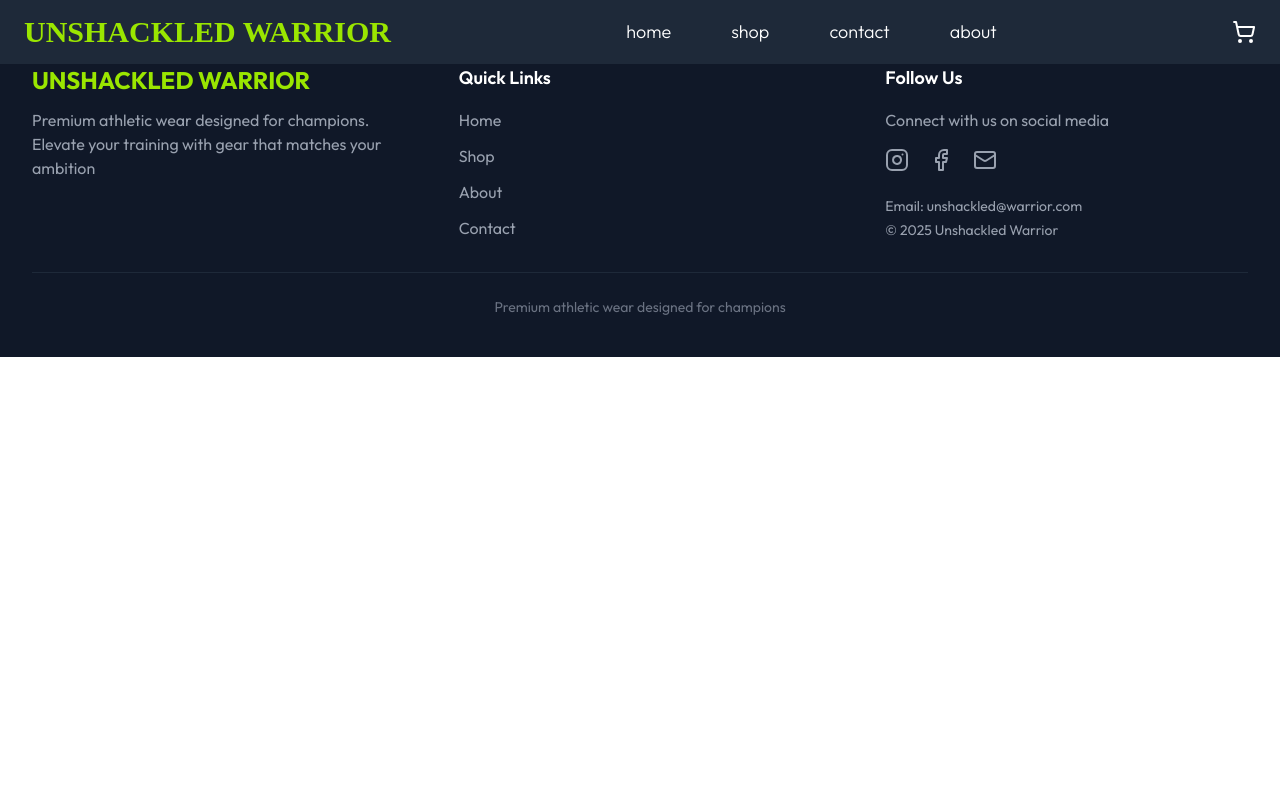
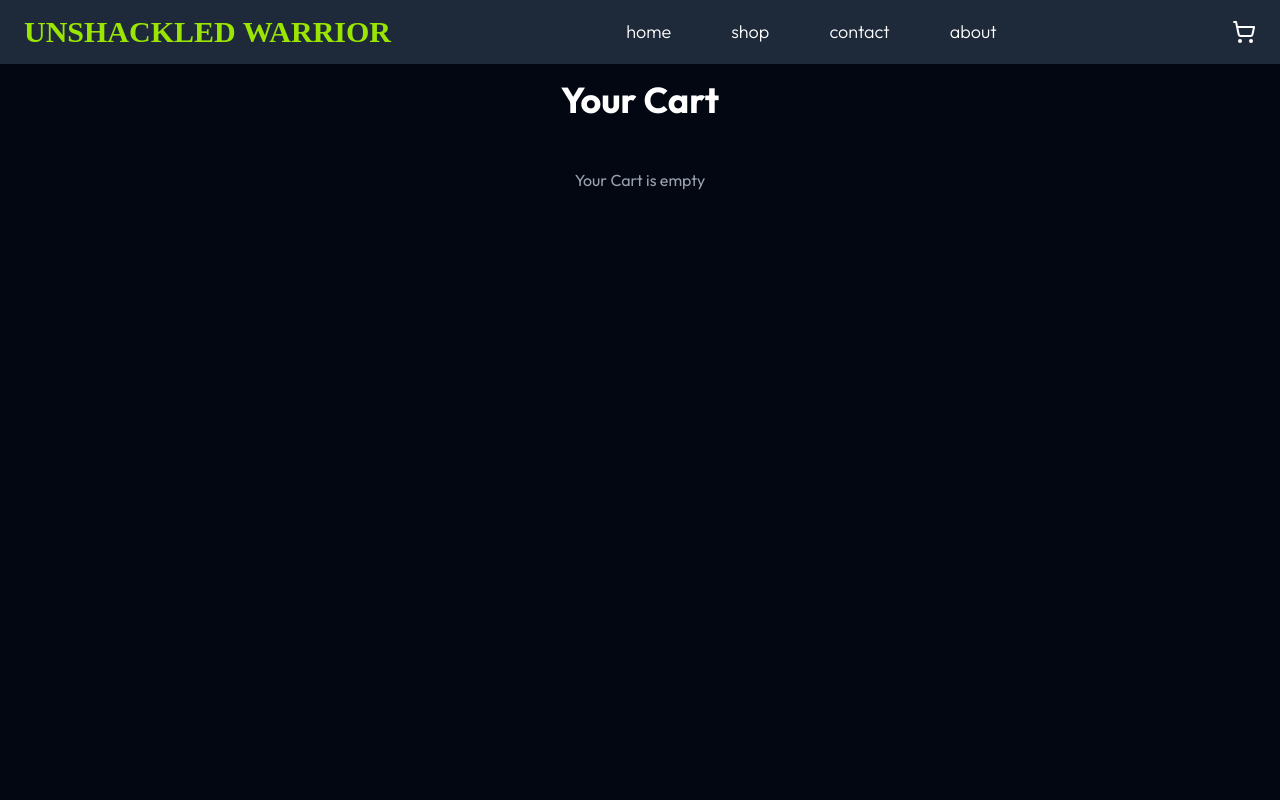
Before and after one commit to KatlegoCodes/unshackled-warrior, a React (Vite) app: page /cart in a window 1280 px wide. Shown: the top 800 px of the page. Built offline with nearby package versions, Linux system fonts and the light colour scheme; a web font is replaced by a local one.

Commit message:
Added the cart component along with the logic

```diff
--- a/src/Pages/Cart.jsx
+++ b/src/Pages/Cart.jsx
@@ -1,5 +1,66 @@
 import React from "react";
+import { useCart } from "../context/CartContext";
 
 export const Cart = () => {
-  return <div>Cart</div>;
+  const { cartItems, removeFromCart } = useCart();
+
+  const totalPrice = cartItems.reduce(
+    (total, item) => total + item.price * item.quantity,
+    0
+  );
+
+  return (
+    <section className="bg-gray-950 text-white min-h-screen py-20 px-6">
+      <div className="max-w-4xl mx-auto">
+        <h1 className="text-4xl font-bold mb-12 text-center">Your Cart</h1>
+
+        {cartItems.length === 0 && (
+          <p className="text-center text-gray-400">Your Cart is empty</p>
+        )}
+
+        {cartItems.length > 0 && (
+          <div className="space-y-6">
+            {cartItems.map((item) => (
+              <div
+                key={item.id}
+                className="flex items-center gap-6 bg-gray-800 p-4 rounded-xl"
+              >
+                <img
+                  src={item.image}
+                  alt={item.name}
+                  className="w-20 h-20 object-cover rounded-lg"
+                />
+
+                <div className="flex-1">
+                  <h3 className="font-semibold text-lg">{item.name}</h3>
+                  <p className="text-sm text-gray-400">{item.category}</p>
+                </div>
+
+                <div className="text-bold">R{item.price * item.quantity}</div>
+
+                <button
+                  onClick={() => removeFromCart(item.id)}
+                  className="text-red-400 hover:text-red-300 text-sm"
+                >
+                  Remove
+                </button>
+              </div>
+            ))}
+          </div>
+        )}
+
+        {cartItems.length > 0 && (
+          <div className="mt-12 flex justify-between items-center border-t border-white/10 pt-6">
+            <p className="text-lg">
+              Total: <span className="font-bold ml-2">R{totalPrice}</span>
+            </p>
+
+            <button className="bg-lime-400 text-black px-6 py-3 rounded-full font-semibold hover:bg-lime-300 transition">
+              Proceed to Checkout
+            </button>
+          </div>
+        )}
+      </div>
+    </section>
+  );
 };
```
